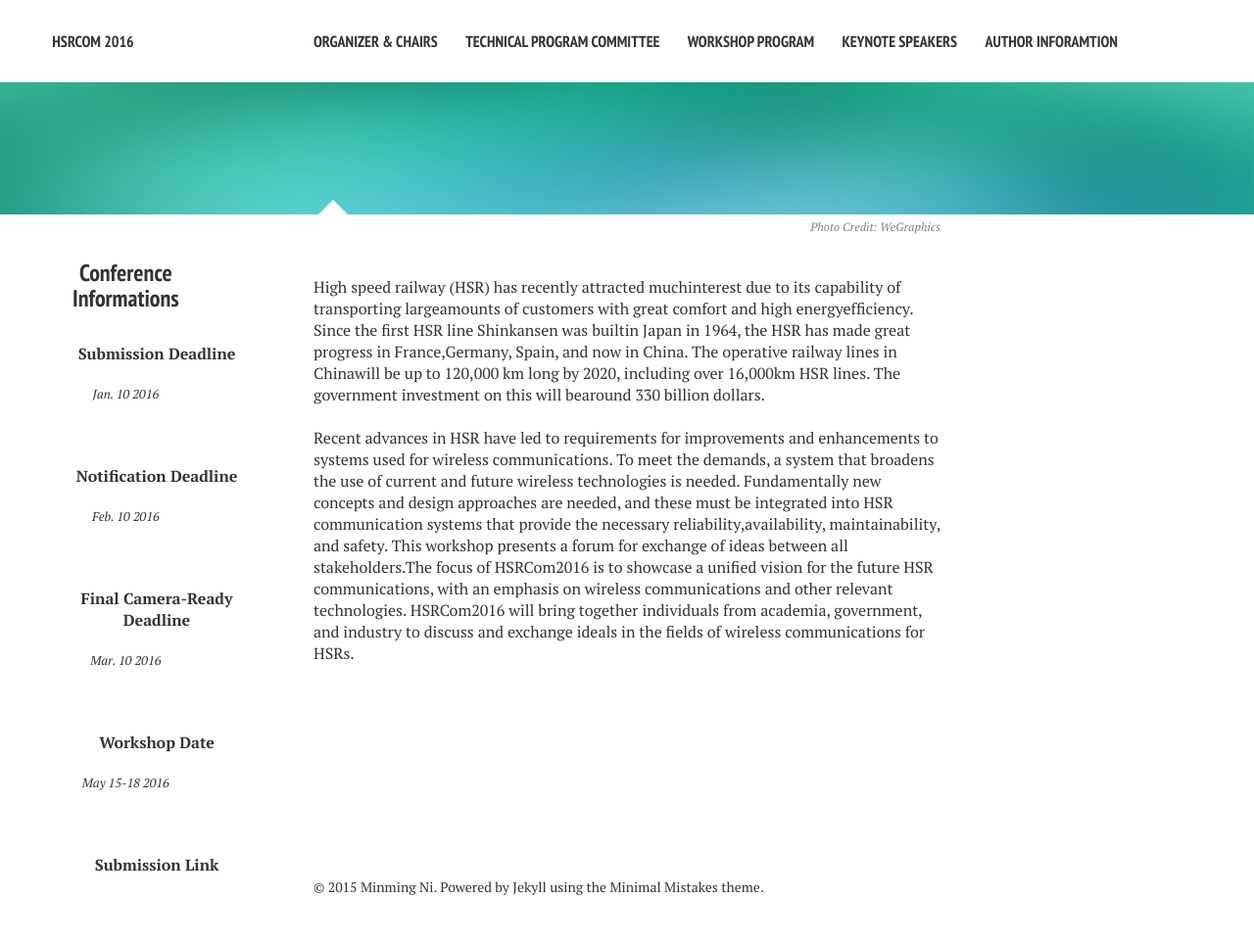
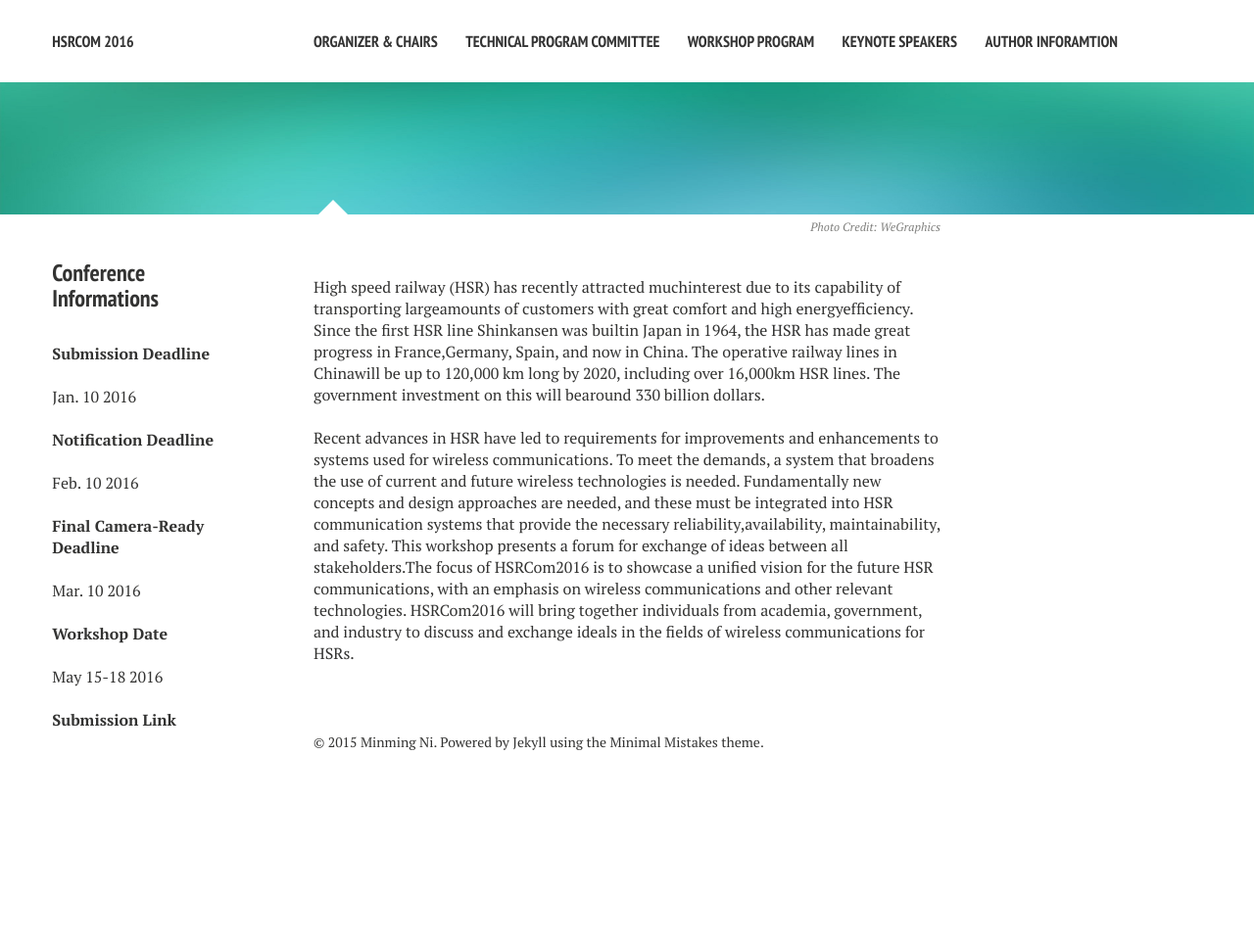
Before and after one commit to maxxx437/hsrcom2016, a Jekyll site: the page built from index.md, in a window 1280 px wide. Shown: the whole page at 98% size. Built offline with Jekyll 4.4.1, drawn with Linux system fonts in a browser that asks for light colours; nearby versions of some CDN libraries; after the commit the page ends 900 px from its top, so only the background shows below that.

Commit message:
Update _author-bio.html

```diff
--- a/_includes/_author-bio.html
+++ b/_includes/_author-bio.html
@@ -12,34 +12,34 @@
 {% endif %}
 -->
 
-<div class="text" style=" text-align:center;"><h3> Conference Informations</h3>
+<h3> Conference Informations</h3>
 <BR>
 
 <strong>Submission Deadline</strong>
 <BR>
 <BR>
-	<p>Jan. 10 2016</p>
+	Jan. 10 2016
 <BR>
 <BR>
 <strong>Notification Deadline</strong>
 <BR>
 <BR>
-	<p>Feb. 10 2016</p>
+	Feb. 10 2016
 <BR>
 <BR>
 <strong>Final Camera-Ready Deadline</strong>
 <BR>
 <BR>
-	<p>Mar. 10 2016</p>
+	Mar. 10 2016
 <BR>
 <BR>
 <strong>Workshop Date</strong>
 <BR>
 <BR>
-	<p>May 15-18 2016</p>
+	May 15-18 2016
 <BR>
 <BR>
-<strong>Submission Link</strong></div>
+<strong>Submission Link</strong>
 
 
 <!--
```
